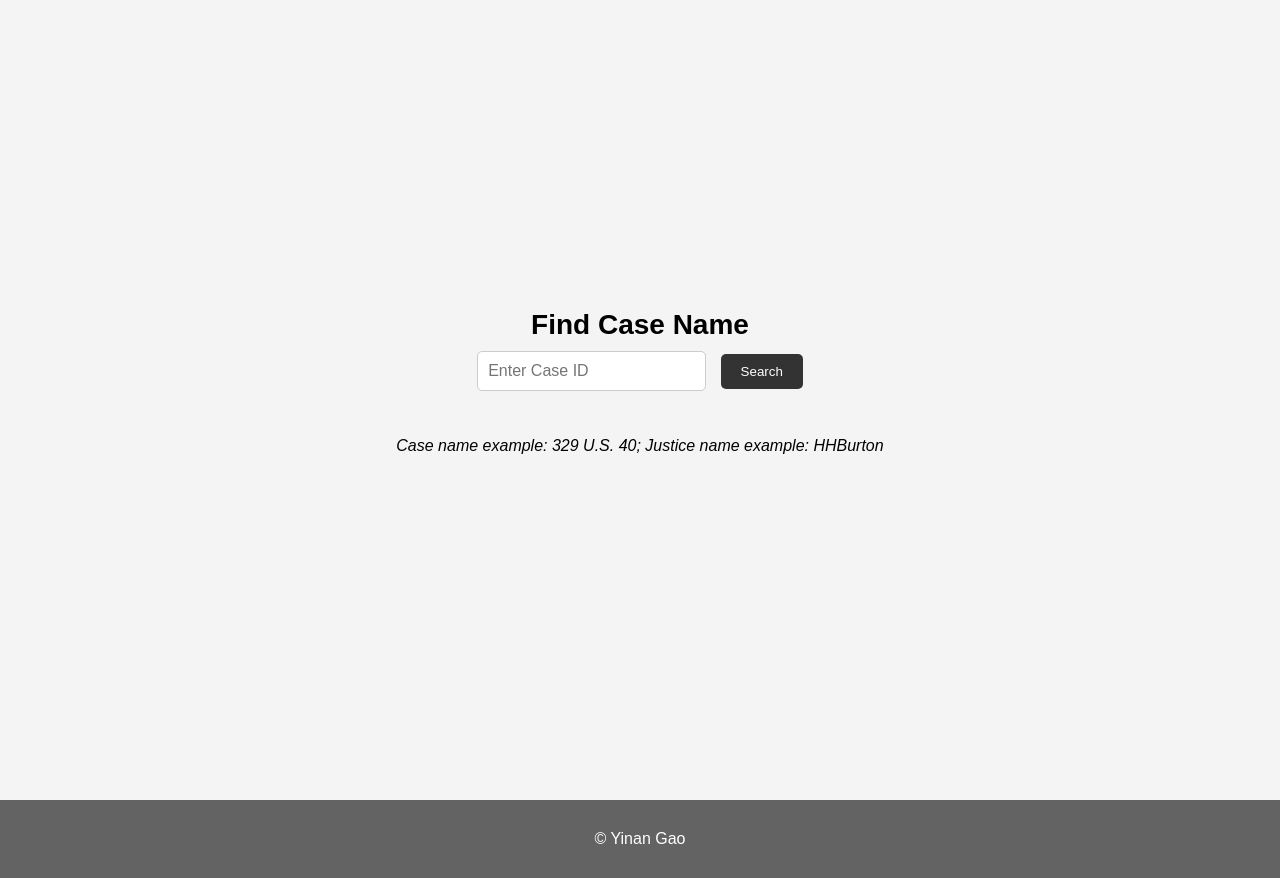
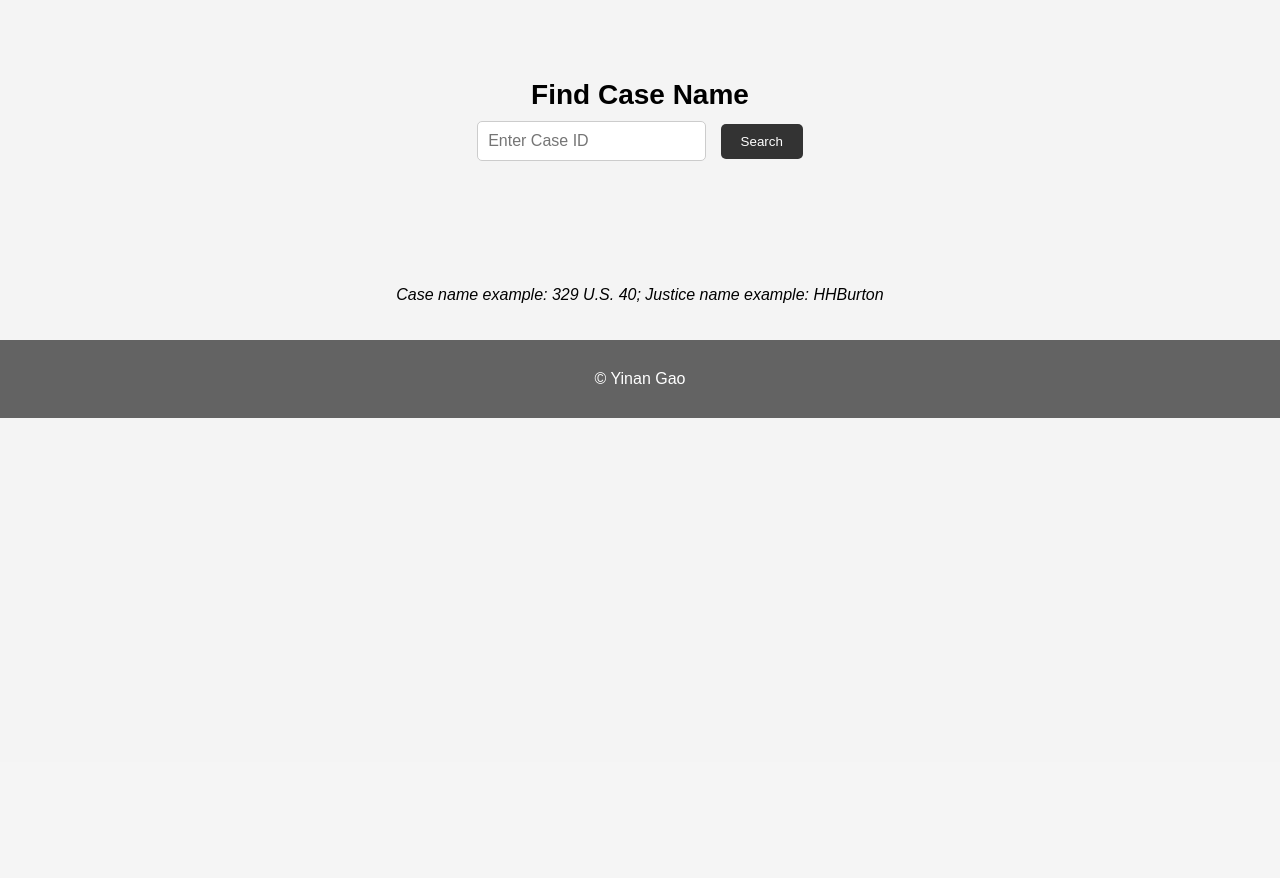
Before and after one commit to CS257-F23/team-project-f, a Flask app: page /case_name in a window 1280 px wide. Shown: the part 38-916 px from the top of the page. After the commit the page ends 456 px from the top, so only its background shows below. Run offline with Flask 3, Linux system fonts and the light colour scheme; parts of the project's set-up code (start-up, migrations or seed data) failed here and were passed over.

Commit message:
edited css/html for long outputs

```diff
--- a/static/datastyle1.css
+++ b/static/datastyle1.css
@@ -100,10 +100,11 @@ body {
     flex-direction: column;
     justify-content: center;
     align-items: center;
-    height: 100vh;
+    height: 30vh;
 }
 
-.search-container .answer-text {
+.answer-text {
+	text-align: center;
 	white-space: pre-wrap;
 }
 
--- a/templates/case_name_displayer.html
+++ b/templates/case_name_displayer.html
@@ -18,10 +18,12 @@
 			<input type="search" id="query" name="search" placeholder="Enter Case ID">
 			<button id="searchButton">Search</button>
 		</form>
-		<div class="answer-text">
-			<p class="case-name-text">{{case_name_text}}</p>
-		</div>
     </div>
+
+
+	<div class="answer-text">
+		<p class="case-name-text">{{case_name_text}}</p>
+	</div>
 
 
     <footer>
```
